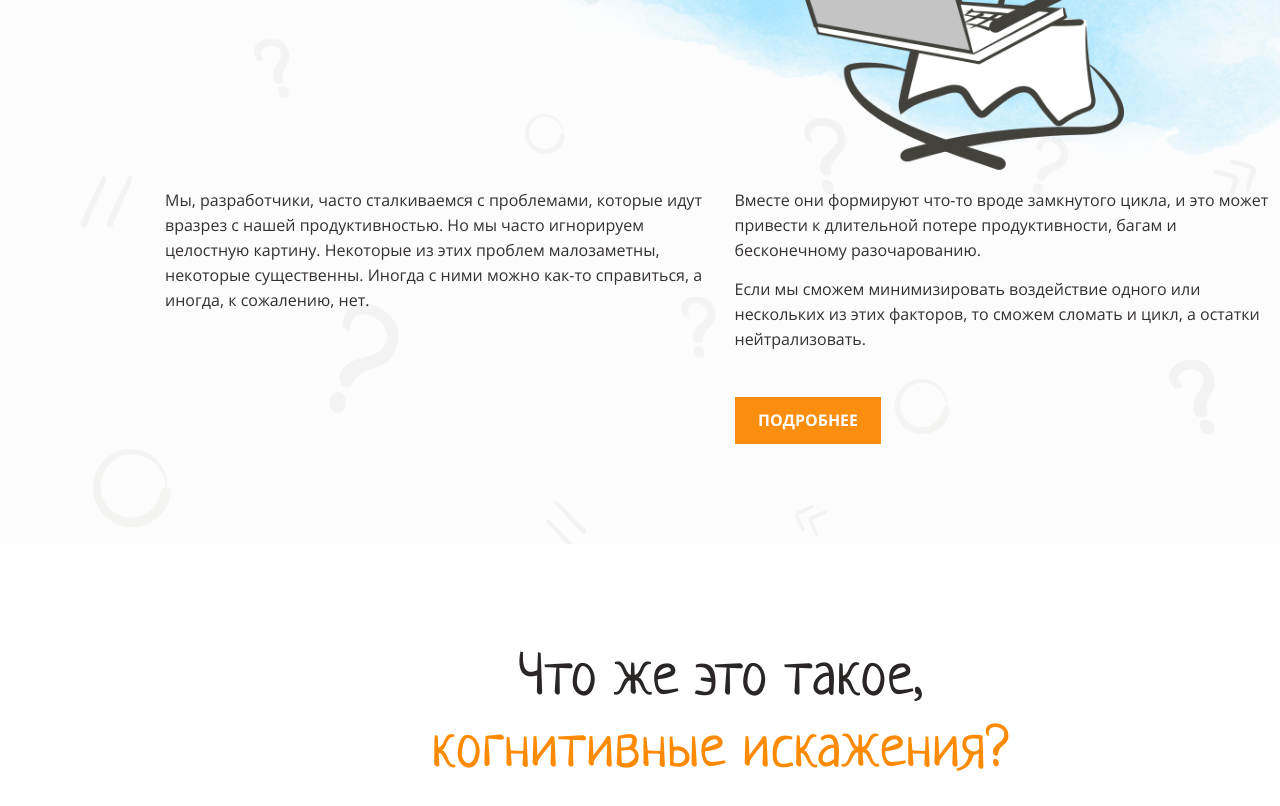
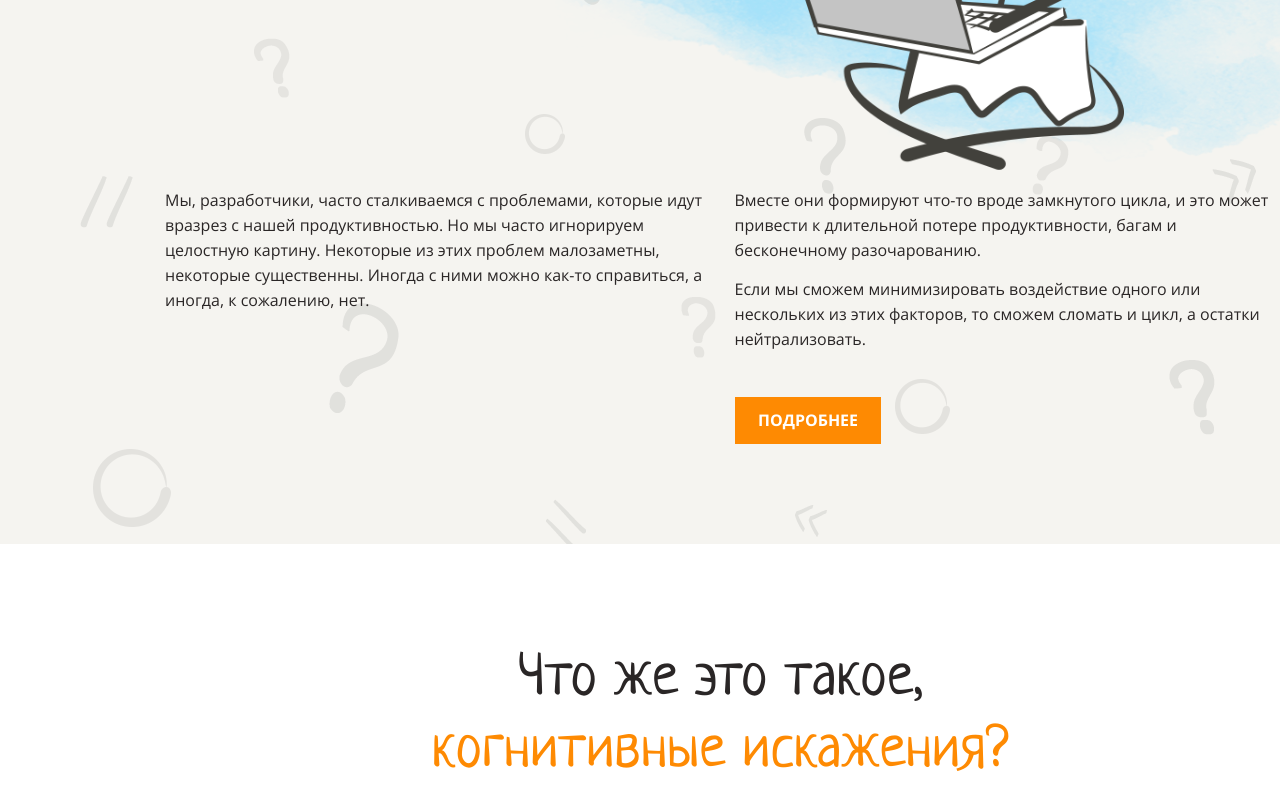
Before and after one commit to lgmarch/layout-designer-project-58, a website: page src/index.html in a window 1280 px wide. Shown: the part 370-1176 px from the top of the page. Drawn offline with Linux system fonts and the light colour scheme.

Commit message:
Pixel perfect 7 (Header).

```diff
--- a/src/styles/style.css
+++ b/src/styles/style.css
@@ -124,6 +124,8 @@ body {
 
   margin: 0 auto;
   padding: 100px 165px;
+
+  background-color: var(--light, #f5f4f0);
 }
 
 .header-container::before {
@@ -132,11 +134,12 @@ body {
   bottom: 0;
   left: 0;
   right: 0;
-  opacity: 0.06;
+
   content: "";
-  background: url("../img/background.png"), lightgray 50% / contain no-repeat;
-
-
+  background-image: url("../img/background.png");
+  background-repeat: no-repeat;
+  background-size: cover;
+  opacity: 10%;
 }
 
 .header-container::after {
```
